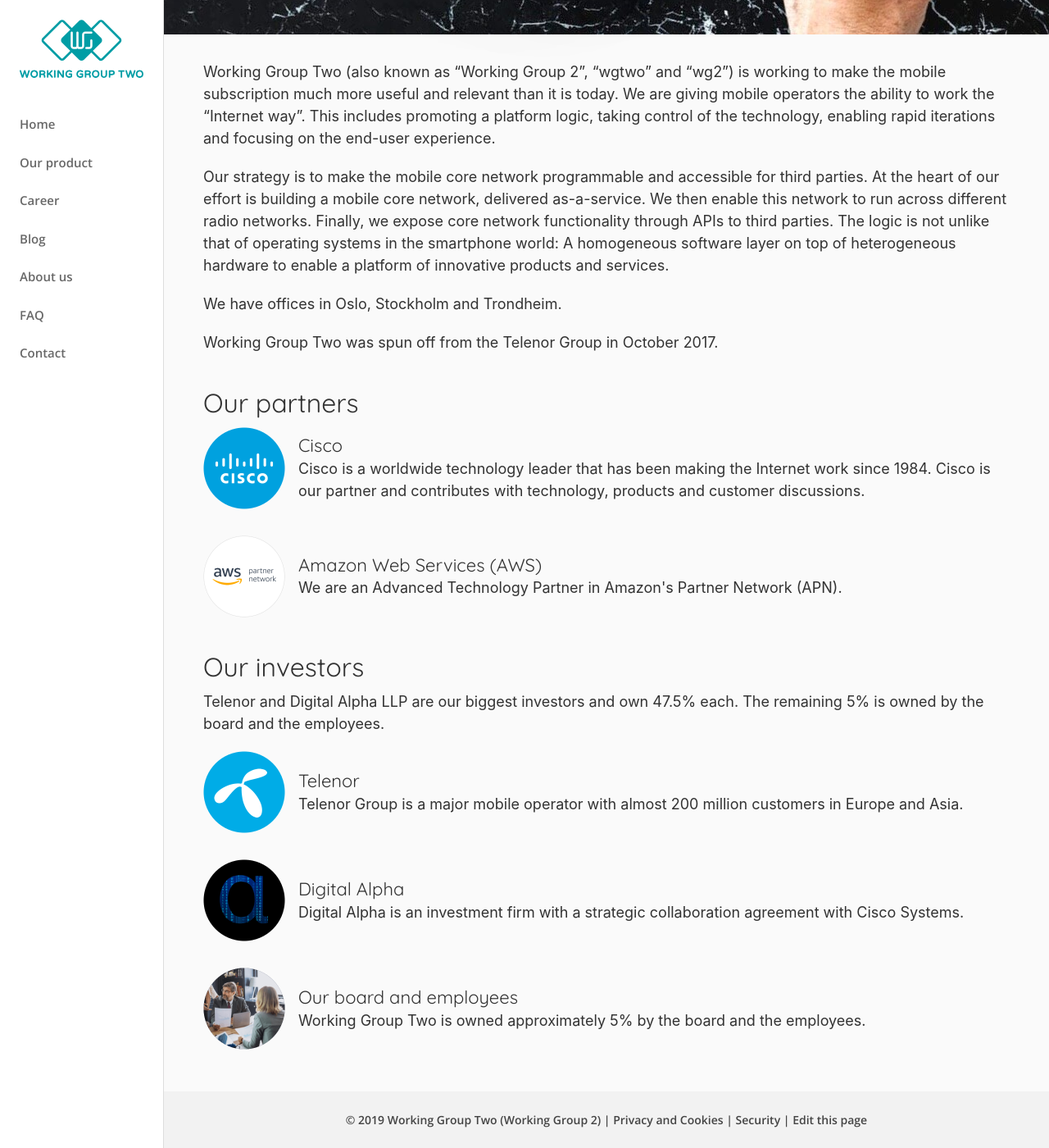
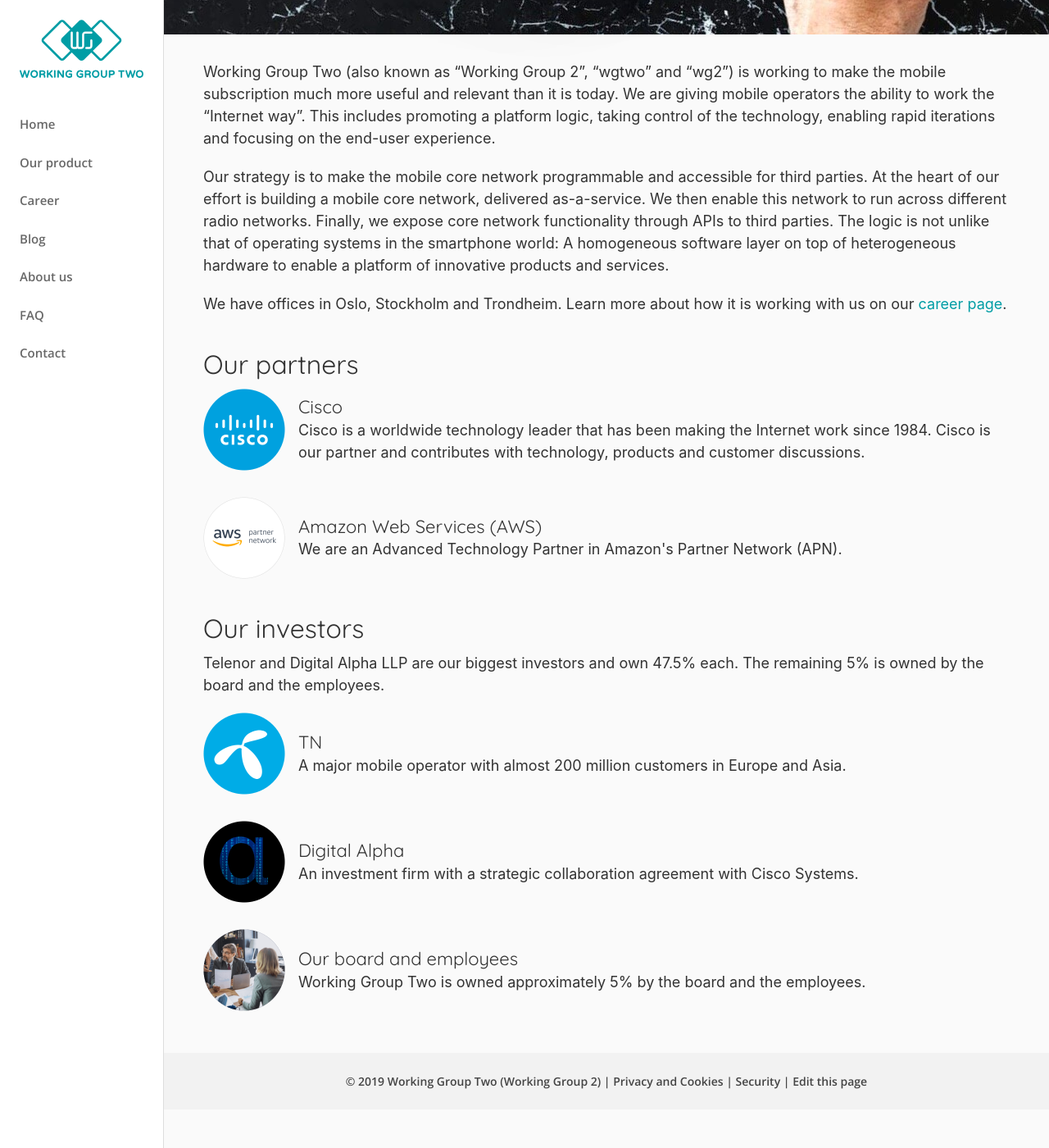
Before and after one commit to working-group-two/engineering-blog, a Jekyll site: the page built from pages/about.md, in a window 1280 px wide and 1400 px high, scrolled down 358 px. Shown: the whole window at 82% size. Built offline with Jekyll 4.4.1, drawn with Linux system fonts in a browser that asks for light colours; nearby versions of some CDN libraries; after the commit the page ends 1711 px from its top, so only the background shows below that.

Commit message:
[about] SEO fumbling to remove "Telenor" from Google result

```diff
--- a/pages/about.md
+++ b/pages/about.md
@@ -18,10 +18,8 @@
 systems in the smartphone world: A homogeneous software layer on top of heterogeneous hardware
 to enable a platform of innovative products and services.
 
-We have offices in Oslo, Stockholm and Trondheim.
-
-Working Group Two was spun off from the Telenor Group in October 2017.
-
+We have offices in Oslo, Stockholm and Trondheim. Learn more about how it is working with
+us on our [career page](https://wgtwo.com/career).
 
 ## Our partners
 
@@ -37,12 +35,12 @@
 ## Our investors
 Telenor and Digital Alpha LLP are our biggest investors and own 47.5% each. The remaining 5% is owned by the board and the employees.
 
-{% include partner.html title="Telenor" imgUrl="/img/partners/telenor.png" description="
-    Telenor Group is a major mobile operator with almost 200 million customers in Europe and Asia.
+{% include partner.html title="TN" imgUrl="/img/partners/telenor.png" description="
+    A major mobile operator with almost 200 million customers in Europe and Asia.
 "%}
 
 {% include partner.html title="Digital Alpha" imgUrl="/img/partners/digitalalpha.png" description="
-    Digital Alpha is an investment firm with a strategic collaboration agreement with Cisco Systems.
+    An investment firm with a strategic collaboration agreement with Cisco Systems.
 "%}
 
 {% include partner.html title="Our board and employees" imgUrl="/img/partners/people.png" description="
```
